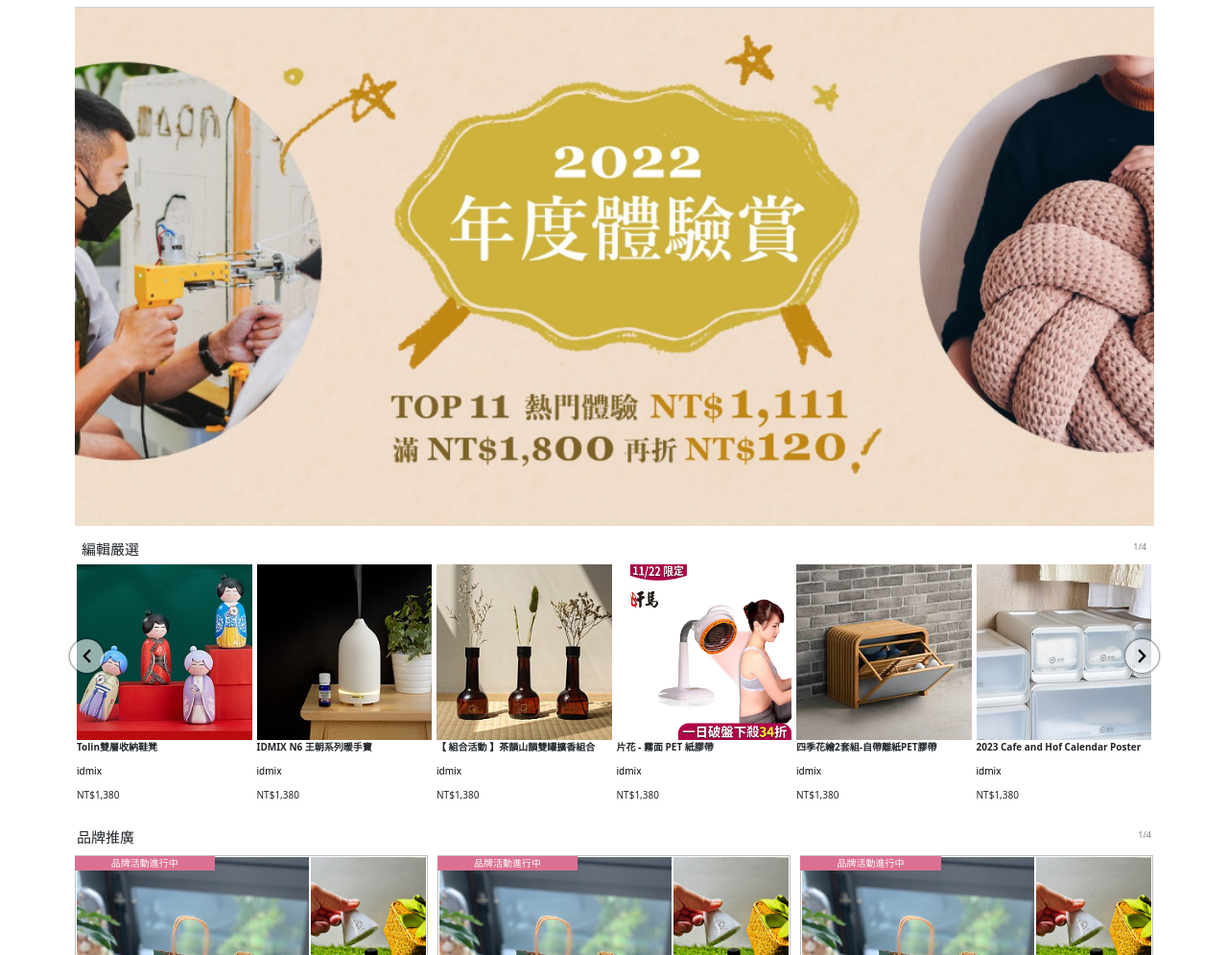
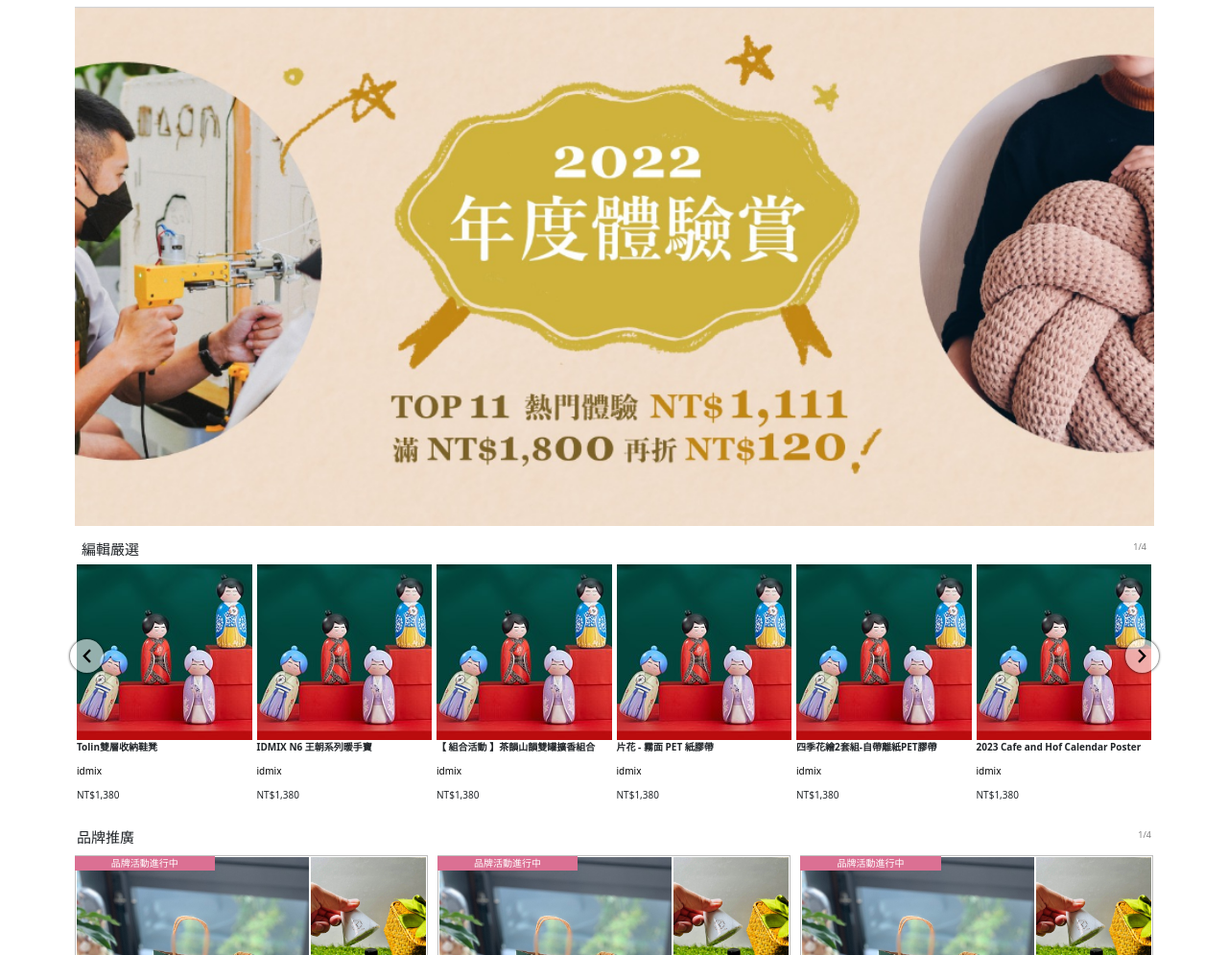
Before and after one commit to huolive/pinkoi_RWD, a plain HTML site: page index.html in a window 1280 px wide. Shown: the part 105-1100 px from the top of the page at 96% size. Drawn offline with nearby package versions, Linux system fonts and the light colour scheme.

Commit message:
修改 css

```diff
--- a/css/style.css
+++ b/css/style.css
@@ -120,35 +120,35 @@ menu a {
 .img2 {
     width: 100%;
     aspect-ratio: 1/1;
-    background: url(../img/ad2.jpg) no-repeat;
+    background: url(../img/ad1.jpg) no-repeat;
     background-size: cover;
 }
 
 .img3 {
     width: 100%;
     aspect-ratio: 1/1;
-    background: url(../img/ad3.jpg) no-repeat;
+    background: url(../img/ad1.jpg) no-repeat;
     background-size: cover;
 }
 
 .img4 {
     width: 100%;
     aspect-ratio: 1/1;
-    background: url(../img/4.jpg) no-repeat;
+    background: url(../img/ad1.jpg) no-repeat;
     background-size: cover;
 }
 
 .img5 {
     width: 100%;
     aspect-ratio: 1/1;
-    background: url(../img/ad5.jpg) no-repeat;
+    background: url(../img/ad1.jpg) no-repeat;
     background-size: cover;
 }
 
 .img6 {
     width: 100%;
     aspect-ratio: 1/1;
-    background: url(../img/ad6.jpg) no-repeat;
+    background: url(../img/ad1.jpg) no-repeat;
     background-size: cover;
 }
 
```
